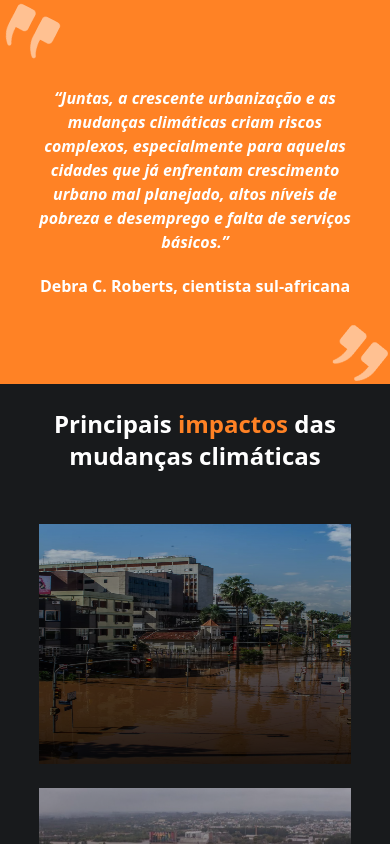
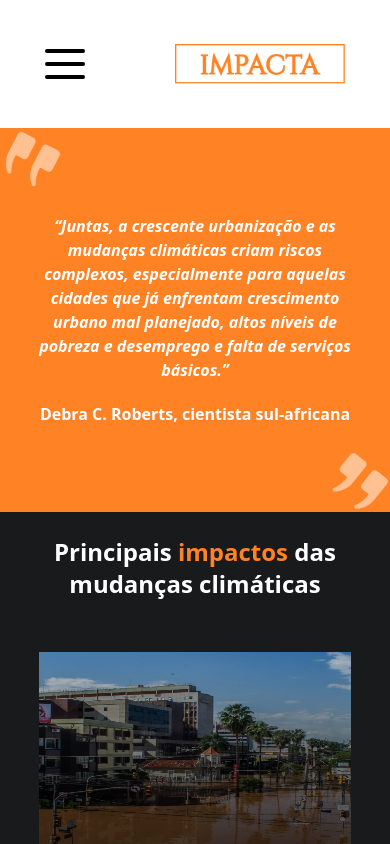
Before and after one commit to ImpactaOng/impacta, a React (Vite) app in the folder impacta/: page / in a window 390 px wide. Shown: the top 844 px of the page. Built offline with nearby package versions, Linux system fonts and the light colour scheme.

Commit message:
feat: adicionando responsividade no navbar

```diff
--- a/impacta/src/App.jsx
+++ b/impacta/src/App.jsx
@@ -8,8 +8,7 @@ import Impactos from "./pages/impactos";
 const App = () => {
     return (
         <div>
-
-
+            <Navbar />
             <Quotation />
             <Impactos />
             <Values />
--- /dev/null
+++ b/impacta/src/components/MenuButton/index.jsx
@@ -0,0 +1,15 @@
+import React from "react";
+import "./style.css";
+
+const MenuButton = () => {
+    return (
+        <label className="burger s1180:!hidden" for="burger">
+            <input type="checkbox" id="burger" />
+            <span></span>
+            <span></span>
+            <span></span>
+        </label>
+    );
+};
+
+export default MenuButton;
--- /dev/null
+++ b/impacta/src/components/MenuButton/style.css
@@ -0,0 +1,60 @@
+/* From Uiverse.io by Cevorob */
+.burger {
+    position: relative;
+    width: 40px;
+    height: 30px;
+    background: transparent;
+    cursor: pointer;
+    display: block;
+}
+
+.burger input {
+    display: none;
+}
+
+.burger span {
+    display: block;
+    position: absolute;
+    height: 4px;
+    width: 100%;
+    background: black;
+    border-radius: 9px;
+    opacity: 1;
+    left: 0;
+    transform: rotate(0deg);
+    transition: 0.25s ease-in-out;
+}
+
+.burger span:nth-of-type(1) {
+    top: 0px;
+    transform-origin: left center;
+}
+
+.burger span:nth-of-type(2) {
+    top: 50%;
+    transform: translateY(-50%);
+    transform-origin: left center;
+}
+
+.burger span:nth-of-type(3) {
+    top: 100%;
+    transform-origin: left center;
+    transform: translateY(-100%);
+}
+
+.burger input:checked ~ span:nth-of-type(1) {
+    transform: rotate(45deg);
+    top: 0px;
+    left: 5px;
+}
+
+.burger input:checked ~ span:nth-of-type(2) {
+    width: 0%;
+    opacity: 0;
+}
+
+.burger input:checked ~ span:nth-of-type(3) {
+    transform: rotate(-45deg);
+    top: 28px;
+    left: 5px;
+}
--- a/impacta/src/components/navbar/Navbar.jsx
+++ b/impacta/src/components/navbar/Navbar.jsx
@@ -1,33 +1,39 @@
 import React from "react";
 import logo from "../../assets/logoImpacta.png";
+import MenuButton from "../MenuButton";
 
 export default function () {
     return (
-        <div>
-            <nav className="flex justify-around items-center bg-white w-{100%} h-32">
-                <img className="h-18 cursor-pointer" src={logo} alt="" />
+        <nav className="flex flex-row-reverse justify-around items-center bg-white w-{100%} h-32 s1180:flex-row">
+            <img className="h-10 cursor-pointer" src={logo} alt="" />
+            <MenuButton />
+            <div className="w-9/12 items-center justify-around hidden s1180:flex">
                 <ul className=" text-black  font-semibold flex justify-center items-center gap-16 text-xl">
-                    <li className="cursor-pointer">Home</li>
-                    <li className="cursor-pointer">Quem Somos</li>
-                    <li className="cursor-pointer text-corPrincipal">Quiz</li>
-                    <li className="cursor-pointer text-corPrincipal">
+                    <li className="cursor-pointer s1180:text-base">Home</li>
+                    <li className="cursor-pointer s1180:text-base">
+                        Quem Somos
+                    </li>
+                    <li className="cursor-pointer text-corPrincipal s1180:text-base">
+                        Quiz
+                    </li>
+                    <li className="cursor-pointer text-corPrincipal s1180:text-base">
                         Mapeamento
                     </li>
                 </ul>
                 <div className="flex justify-center items-center gap-3">
-                    <div className="w-40 h-12 flex items-center justify-center border-4 border-corSecudanria rounded-2xl cursor-pointer">
+                    <div className="w-40 h-12 flex items-center justify-center border-4 border-corSecudanria rounded-2xl cursor-pointer s1180:w-32 s1180:h-11">
                         <p className="text-corSecudanria font-semibold text-xl">
                             Entrar
                         </p>
                     </div>
-                    <div className="w-1 h-12 bg-corSecudanria"></div>
-                    <div className="w-40 h-12 flex items-center justify-center bg-corSecudanria rounded-2xl cursor-pointer">
+                    <div className="w-1 h-12 bg-corSecudanria  s1180:h-11"></div>
+                    <div className="w-40 h-12 flex items-center justify-center bg-corSecudanria rounded-2xl cursor-pointer s1180:w-32 s1180:min-h-11">
                         <p className="text-white font-semibold text-xl">
                             Cadastre-se
                         </p>
                     </div>
                 </div>
-            </nav>
-        </div>
+            </div>
+        </nav>
     );
 }
```
